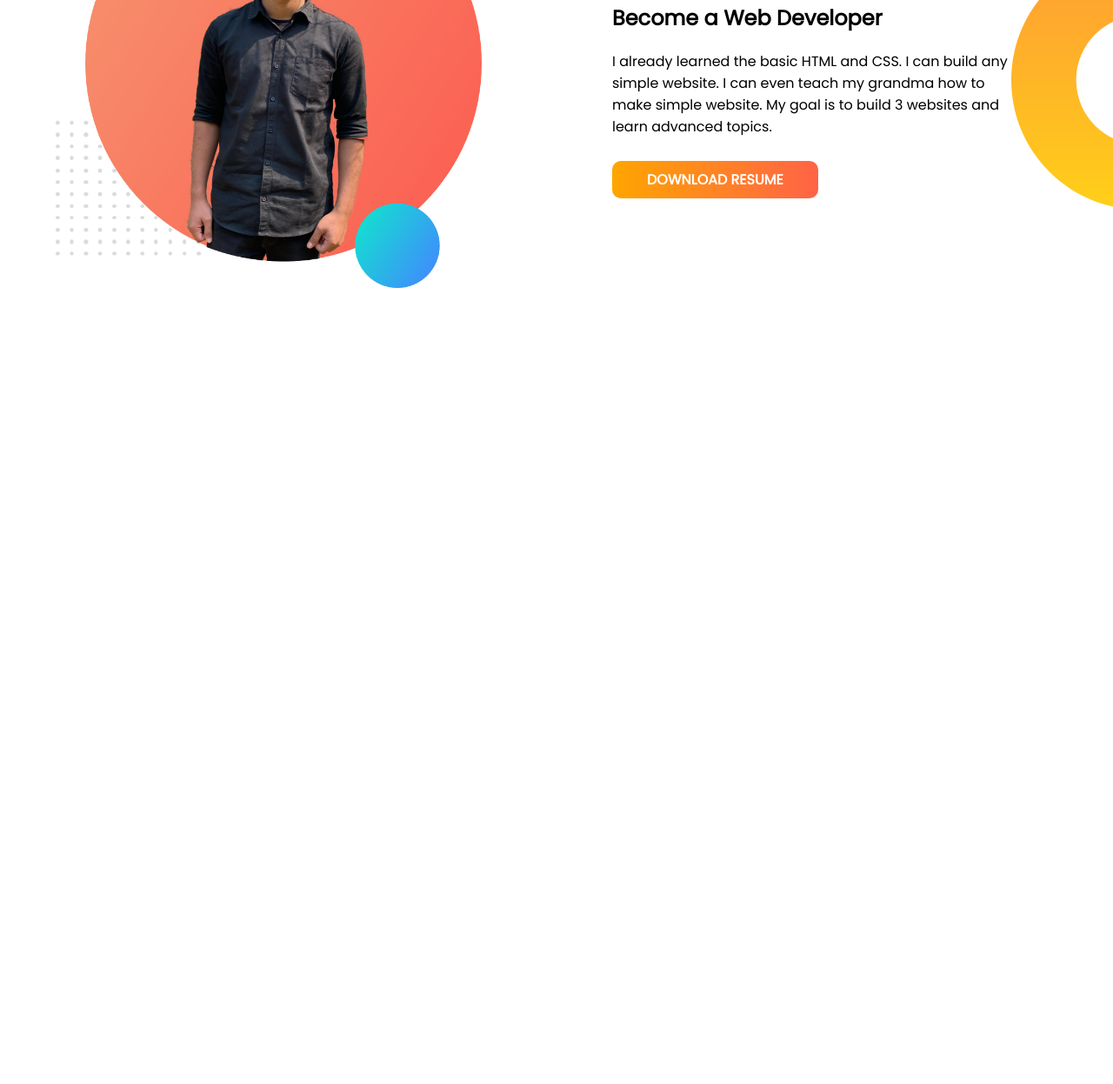
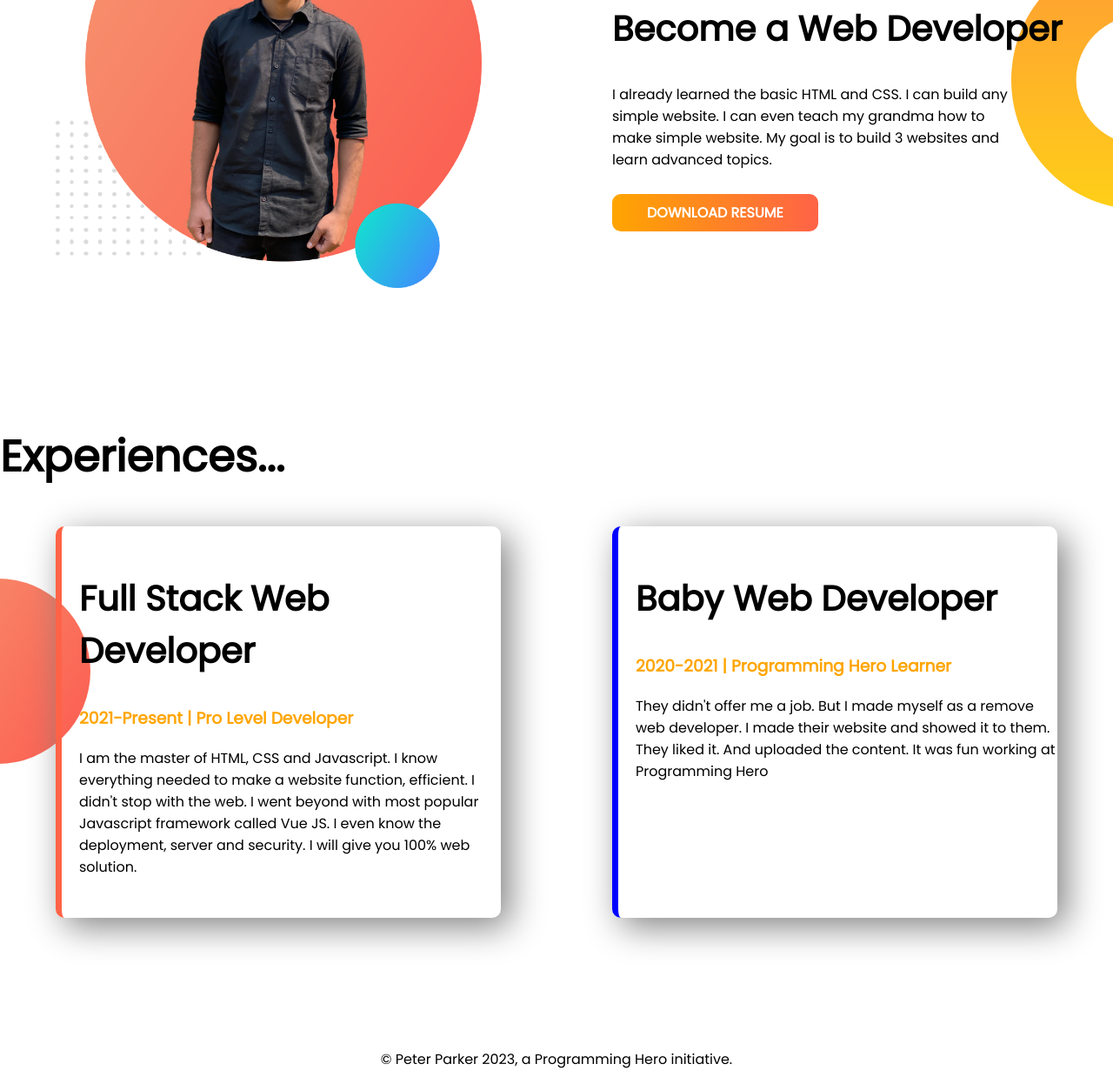
Before and after one commit to Rifat91/Developer-Portfolio, a plain HTML site: page index.html in a window 1280 px wide. Shown: the part 788-2034 px from the top of the page at 87% size. Before the commit the page ends 1276 px from the top, so only its background shows below. Drawn offline with Linux system fonts and the light colour scheme.

Commit message:
Project Completed

```diff
--- a/index.html
+++ b/index.html
@@ -13,7 +13,7 @@
 </head>
 
 <body>
-    <section class="top-banner">
+    <section class="top-banner flexible-container">
         <div class="half-width">
             <h1>Welcome to</h1>
             <h1><span class="orange-color">Rifat's</span> World</h1>
@@ -30,7 +30,7 @@
     </section>
 
 
-    <section class="dream-big">
+    <section class="dream-big flexible-container">
         <div class="half-width">
             <img src="images/profile2.png" alt="">
         </div>
@@ -44,6 +44,33 @@
         </div>
     </section>
 
+    <section class="experience-area">
+        <h1>Experiences...</h1>
+
+        <div class="flexible-container">
+            <div id="full-stack-developer" class="experience-item">
+                <h2>Full Stack Web Developer</h2>
+                <h3 class="orange-color">2021-Present | Pro Level Developer</h3>
+                <p>I am the master of HTML, CSS and Javascript. I know everything needed to make a website function,
+                    efficient. I didn't stop with the web. I went beyond with most popular Javascript framework
+                    called Vue JS. I even know the deployment, server and security. I will give you 100% web solution.
+                </p>
+            </div>
+
+            <div id="baby-web-developer" class="experience-item">
+                <h2>Baby Web Developer</h2>
+                <h3 class="orange-color">2020-2021 | Programming Hero Learner</h3>
+                <p>They didn't offer me a job. But I made myself as a remove web developer. I made their website and
+                    showed it to them. They liked it. And uploaded the content. It was fun working at Programming Hero
+                </p>
+            </div>
+        </div>
+
+    </section>
+    <footer>
+        <p>© Peter Parker 2023, a Programming Hero initiative.</p>
+    </footer>
+
 </body>
 
 </html>
--- a/style.css
+++ b/style.css
@@ -8,11 +8,15 @@ h1 {
     font-size: 50px;
 }
 
+h2 {
+    font-size: 40px;
+}
+
 .orange-color {
     color: orange;
 }
 
-section {
+.flexible-container {
     display: flex;
     margin-bottom: 150px;
 }
@@ -58,3 +62,34 @@ section {
     padding-right: 120px;
     padding-bottom: 20px;
 }
+
+.experience-item {
+    width: 40%;
+    box-shadow: 10px 10px 40px gray;
+    margin-left: 5%;
+    margin-right: 5%;
+    padding-left: 20px;
+    padding-top: 20px;
+    padding-bottom: 30px;
+    border-radius: 10px;
+
+}
+
+.experience-area {
+    background-image: url(images/exp-bg.png);
+    background-repeat: no-repeat;
+    background-position-x: left;
+    background-position-y: center;
+}
+
+#full-stack-developer {
+    border-left: 7px solid tomato;
+}
+
+#baby-web-developer {
+    border-left: 7px solid blue;
+}
+
+footer p {
+    text-align: center;
+}
```
